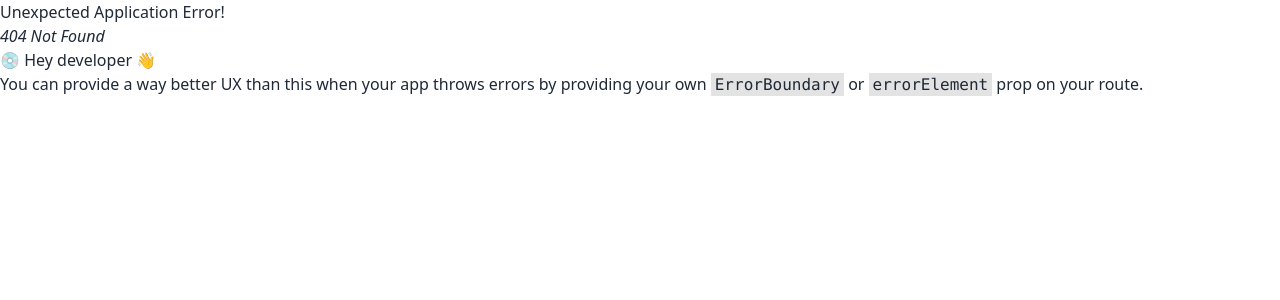
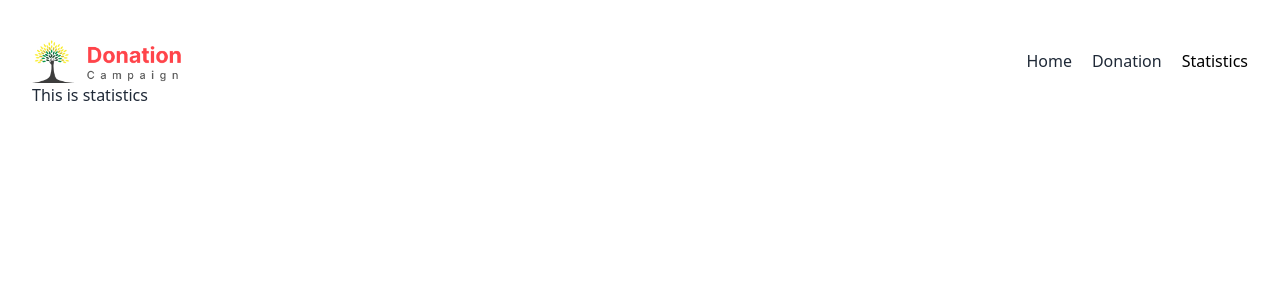
Before and after one commit to Abrar-404/Donation-Camp, a React (Vite) app: page /statistics in a window 1280 px wide. Before the commit this address had no page. Shown: the top 300 px of the page. Built offline with nearby package versions, Linux system fonts and the light colour scheme.

Commit message:
Added Statistics page

```diff
--- a/src/Components/Cards/AllCards.jsx
+++ b/src/Components/Cards/AllCards.jsx
@@ -11,7 +11,7 @@ const AllCards = ({ card }) => {
             className="btn justify-start w-28 text-white"
             style={{ backgroundColor: button.backgroundColor }}
           >
-            BTn
+
           </button>
           <p>If a dog chews shoes whose shoes does he choose?</p>
         </div>
--- a/src/Components/Home/Navbar/Navbar.jsx
+++ b/src/Components/Home/Navbar/Navbar.jsx
@@ -40,7 +40,7 @@ const Navbar = () => {
 
             <li>
               <NavLink
-                to="/"
+                to="/statistics"
                 className={({ isActive, isPending }) =>
                   isPending
                     ? 'pending'
--- /dev/null
+++ b/src/Components/Statistics/Statistics.jsx
@@ -0,0 +1,9 @@
+const Statistics = () => {
+  return (
+    <div>
+      <h1>This is statistics</h1>
+    </div>
+  );
+};
+
+export default Statistics;
--- a/src/Router/Router.jsx
+++ b/src/Router/Router.jsx
@@ -2,6 +2,7 @@ import { createBrowserRouter } from 'react-router-dom';
 import Donation from '../Components/Donation/Donation';
 import Home from '../Components/Home/Home';
 import MainLayout from '../Components/Layouts/MainLayout';
+import Statistics from '../Components/Statistics/Statistics';
 
 const myCreatedRouter = createBrowserRouter([
   {
@@ -25,6 +26,10 @@ const myCreatedRouter = createBrowserRouter([
         path: '/donation',
         element: <Donation></Donation>,
       },
+      {
+        path: '/statistics',
+        element: <Statistics></Statistics>,
+      },
     ],
   },
   {},
```
